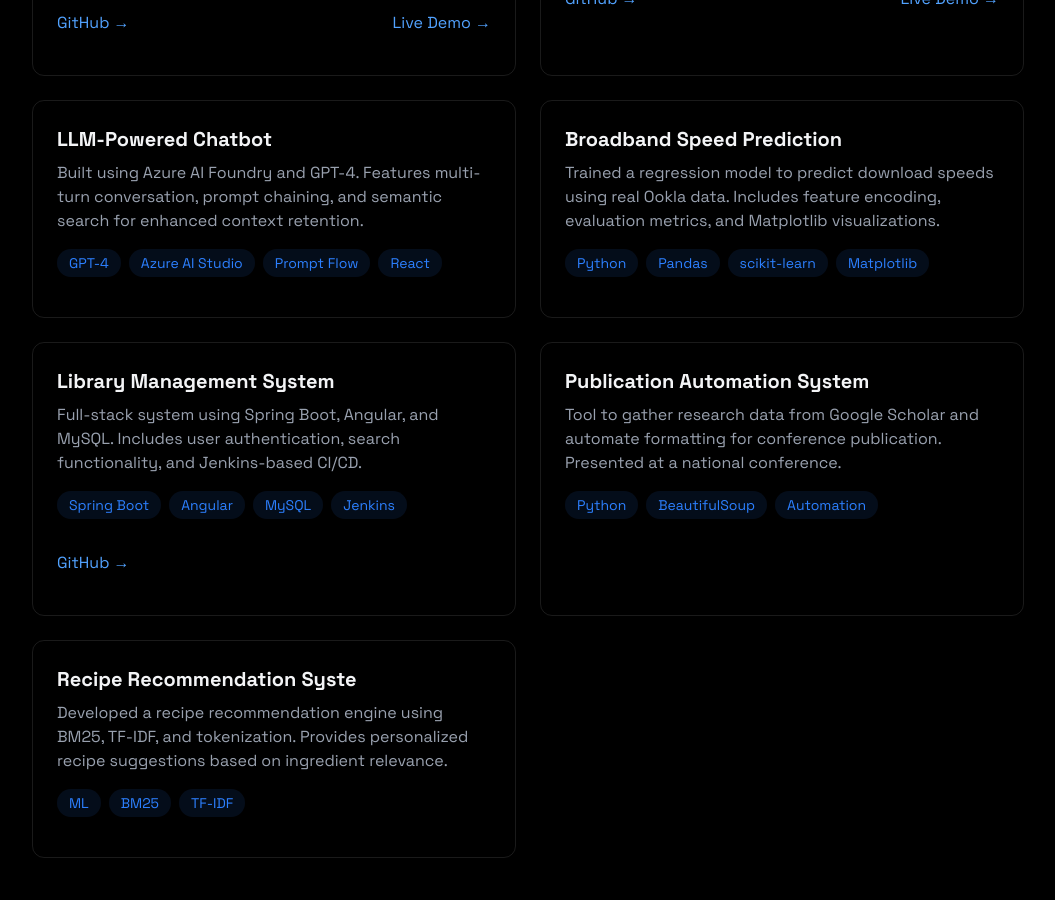
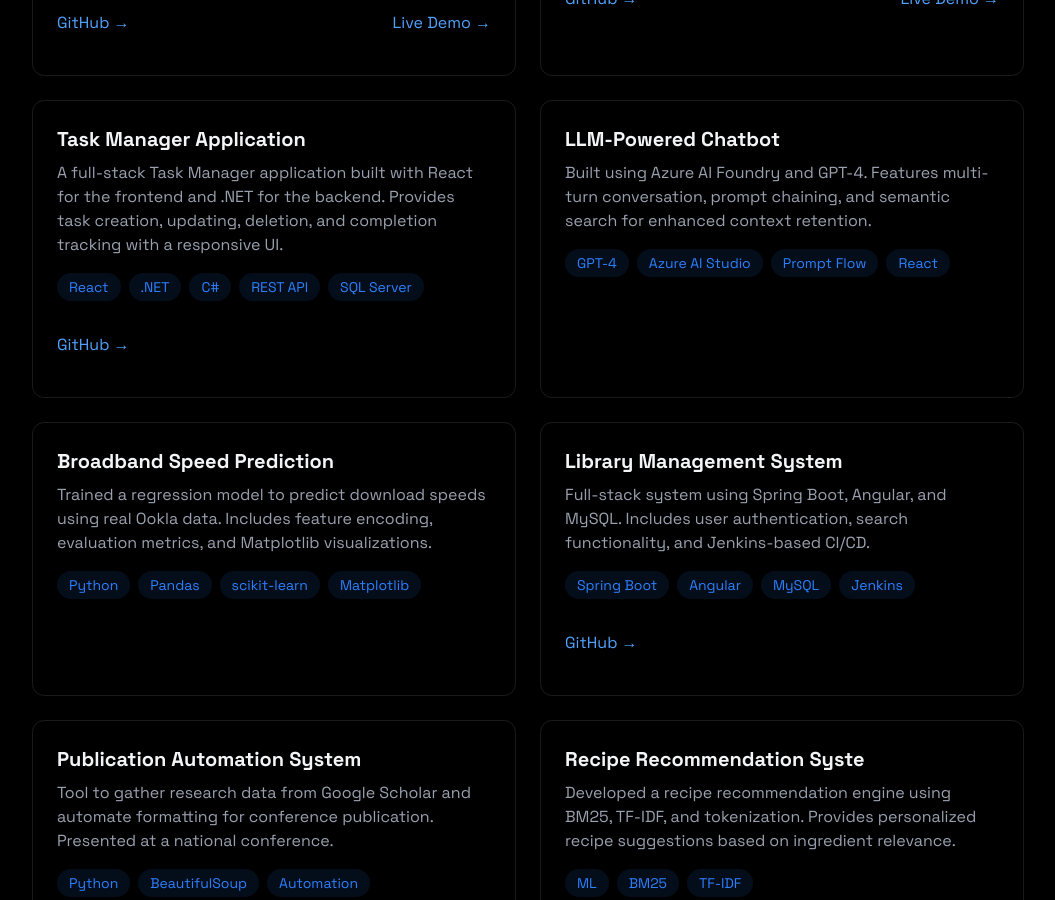
Before and after one commit to sunilvarmanandyala/my-beautiful-portfolio, a React (Vite) app: page / in a window 1280 px wide. Shown: the part 2100-3000 px from the top of the page, without its empty margins (112-1167 px from the left). Built offline with nearby package versions, Linux system fonts and the light colour scheme.

Commit message:
updated new project

```diff
--- a/src/components/sections/Projects.jsx
+++ b/src/components/sections/Projects.jsx
@@ -44,6 +44,13 @@ export const Projects = () => {
   ]}
   github="https://github.com/sunilvarmanandyala/broadband"
   demo="https://sunilvarmanandyala.github.io/broadband/"
+/>
+
+<ProjectCard
+  title="Task Manager Application"
+  description="A full-stack Task Manager application built with React for the frontend and .NET for the backend. Provides task creation, updating, deletion, and completion tracking with a responsive UI."
+  techStack={["React", ".NET", "C#", "REST API", "SQL Server"]}
+  github="https://github.com/sunilvarmanandyala/TASKMANAGER"
 />
 
 
```
